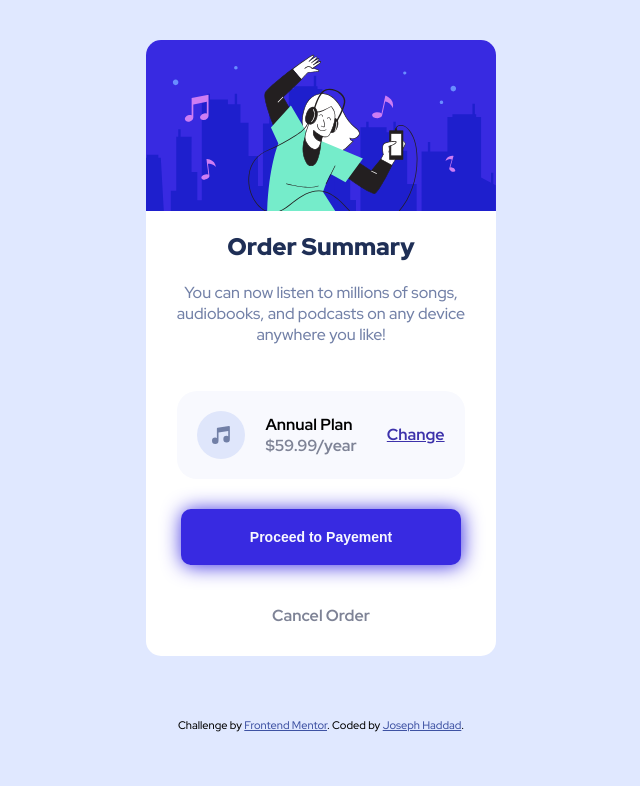
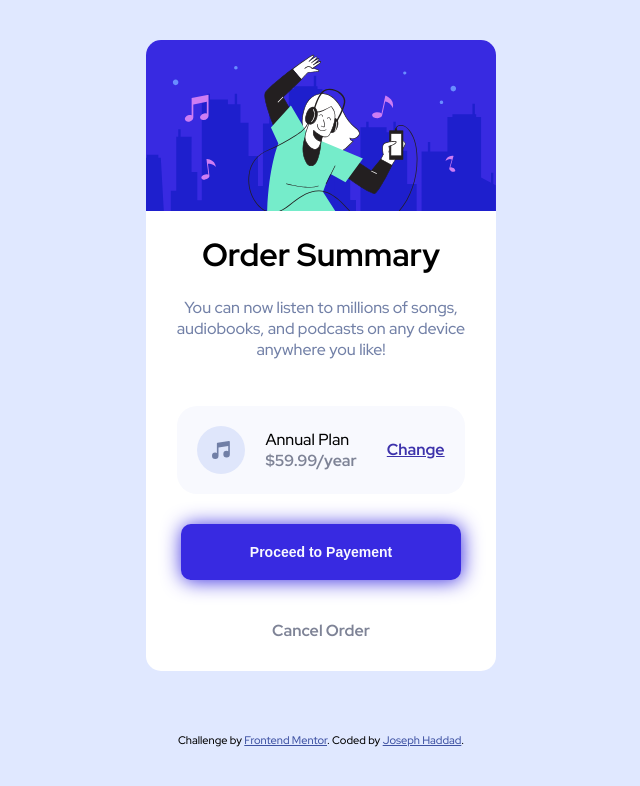
Before and after one commit to joehaddad1000/order-summary-component-main, a plain HTML site: page index.html in a window 1280 px wide. Shown: the whole page, without its empty margins (319-959 px from the left). Drawn offline with Linux system fonts and the light colour scheme.

Commit message:
fixed headings

```diff
--- a/index.html
+++ b/index.html
@@ -14,16 +14,16 @@
 
 <body>
 
-  <div class="container">
-    <img src="images/illustration-hero.svg" alt="hero image">
+  <div class="container" role="Container">
+    <img src="images/illustration-hero.svg" alt="hero image" role="Illustration">
     <div class="container-summary">
-      <div class="text">
-        <h2>Order Summary</h2>
+      <div class="text" role="Summary">
+        <h1>Order Summary</h1>
         <p>You can now listen to millions of songs, audiobooks, and podcasts on any
           device anywhere you like!</p>
       </div>
     </div>
-    <div class="plan-annual">
+    <div class="plan-annual" role="Annual Plan container">
       <svg xmlns="http://www.w3.org/2000/svg" width="48" height="48">
         <g fill="none" fill-rule="evenodd">
           <circle cx="24" cy="24" r="24" fill="#DFE6FB" />
@@ -31,13 +31,15 @@
         </g>
       </svg>
 
-      <section>
-        <h4 class="m0">Annual Plan</h4>
+      <section role="Price">
+        <div id="Annual-color">
+          Annual Plan
+        </div>
         <div id="price-color">
           $59.99/year
         </div>
       </section>
-      <div class="plan-link">
+      <div class="plan-link" role="Link">
         <strong>
           <a href="#">
             Change
@@ -45,11 +47,11 @@
         </strong>
       </div>
     </div>
-    <button class="btn">
+    <button class="btn" role="Button to proceed">
       <strong> Proceed to Payement
       </strong>
     </button>
-    <a href="#" id="cancel">Cancel Order</a>
+    <a href="#" id="cancel" role="Cancellation of the order">Cancel Order</a>
   </div>
 
 
--- a/style.css
+++ b/style.css
@@ -127,6 +127,10 @@ img {
   cursor: pointer;
 }
 
+#annual-color {
+  font-weight: 700;
+}
+
 #price-color {
   color: rgb(126, 131, 150);
   font-weight: 700;
```
